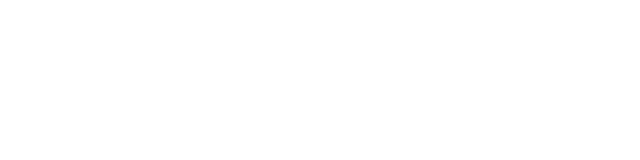
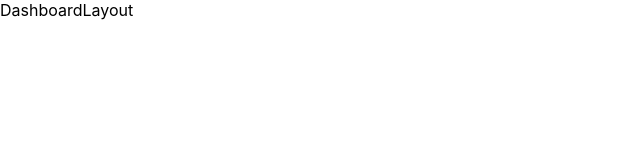
Before and after one commit to Chizycodes/lendsqr-fe-test, a React (Create React App) app: page /dashboard in a window 1280 px wide. Shown: the top 160 px of the page, without its empty margins (0-640 px from the left). Built offline with nearby package versions, Linux system fonts and the light colour scheme.

Commit message:
setup pages and routing

```diff
--- a/package.json
+++ b/package.json
@@ -12,6 +12,7 @@
     "@types/react-dom": "^18.0.10",
     "react": "^18.2.0",
     "react-dom": "^18.2.0",
+    "react-router-dom": "^6.6.1",
     "react-scripts": "5.0.1",
     "typescript": "^4.9.4",
     "web-vitals": "^2.1.4"
--- a/src/App.tsx
+++ b/src/App.tsx
@@ -1,10 +1,26 @@
 import React from 'react';
+import { Route, Routes } from 'react-router-dom';
+import DashboardLayout from './layout/DashboardLayout';
+import Login from './pages/Login';
+import UserDetail from './pages/users/UserDetail';
+import Users from './pages/users/Users';
 
 function App() {
-  return (
-    <div className="App">
-    </div>
-  );
+	return (
+		<div>
+			<Routes>
+				<Route path="/" element={<Login />} />
+				<Route path="/login" element={<Login />} />
+
+				<Route path="/dashboard/*" element={<DashboardLayout />}>
+					<Route index path="users" element={<Users />} />
+					<Route path="user/:id" element={<UserDetail />} />
+				</Route>
+
+				<Route path="*" element={<h1>PAGE NOT FOUND</h1>} />
+			</Routes>
+		</div>
+	);
 }
 
 export default App;
--- a/src/index.tsx
+++ b/src/index.tsx
@@ -2,15 +2,16 @@ import React from 'react';
 import ReactDOM from 'react-dom/client';
 import './index.css';
 import App from './App';
+import { BrowserRouter } from 'react-router-dom';
 import reportWebVitals from './reportWebVitals';
 
-const root = ReactDOM.createRoot(
-  document.getElementById('root') as HTMLElement
-);
+const root = ReactDOM.createRoot(document.getElementById('root') as HTMLElement);
 root.render(
-  <React.StrictMode>
-    <App />
-  </React.StrictMode>
+	<BrowserRouter>
+		<React.StrictMode>
+			<App />
+		</React.StrictMode>
+	</BrowserRouter>
 );
 
 // If you want to start measuring performance in your app, pass a function
--- /dev/null
+++ b/src/layout/DashboardLayout.tsx
@@ -0,0 +1,9 @@
+import { FC } from 'react';
+
+interface Props {}
+
+const DashboardLayout: FC<Props> = () => {
+	return <div>DashboardLayout</div>;
+};
+
+export default DashboardLayout;
--- /dev/null
+++ b/src/pages/Login.tsx
@@ -0,0 +1,9 @@
+import React from 'react'
+
+const Login = () => {
+  return (
+    <div>Login</div>
+  )
+}
+
+export default Login
--- /dev/null
+++ b/src/pages/users/UserDetail.tsx
@@ -0,0 +1,9 @@
+import React from 'react'
+
+const UserDetail = () => {
+  return (
+    <div>UserDetail</div>
+  )
+}
+
+export default UserDetail
--- /dev/null
+++ b/src/pages/users/Users.tsx
@@ -0,0 +1,9 @@
+import React from 'react'
+
+const Users = () => {
+  return (
+    <div>Users</div>
+  )
+}
+
+export default Users
```
Also changed, not shown: 1 other file (tests, documents, lock files or other folders).
